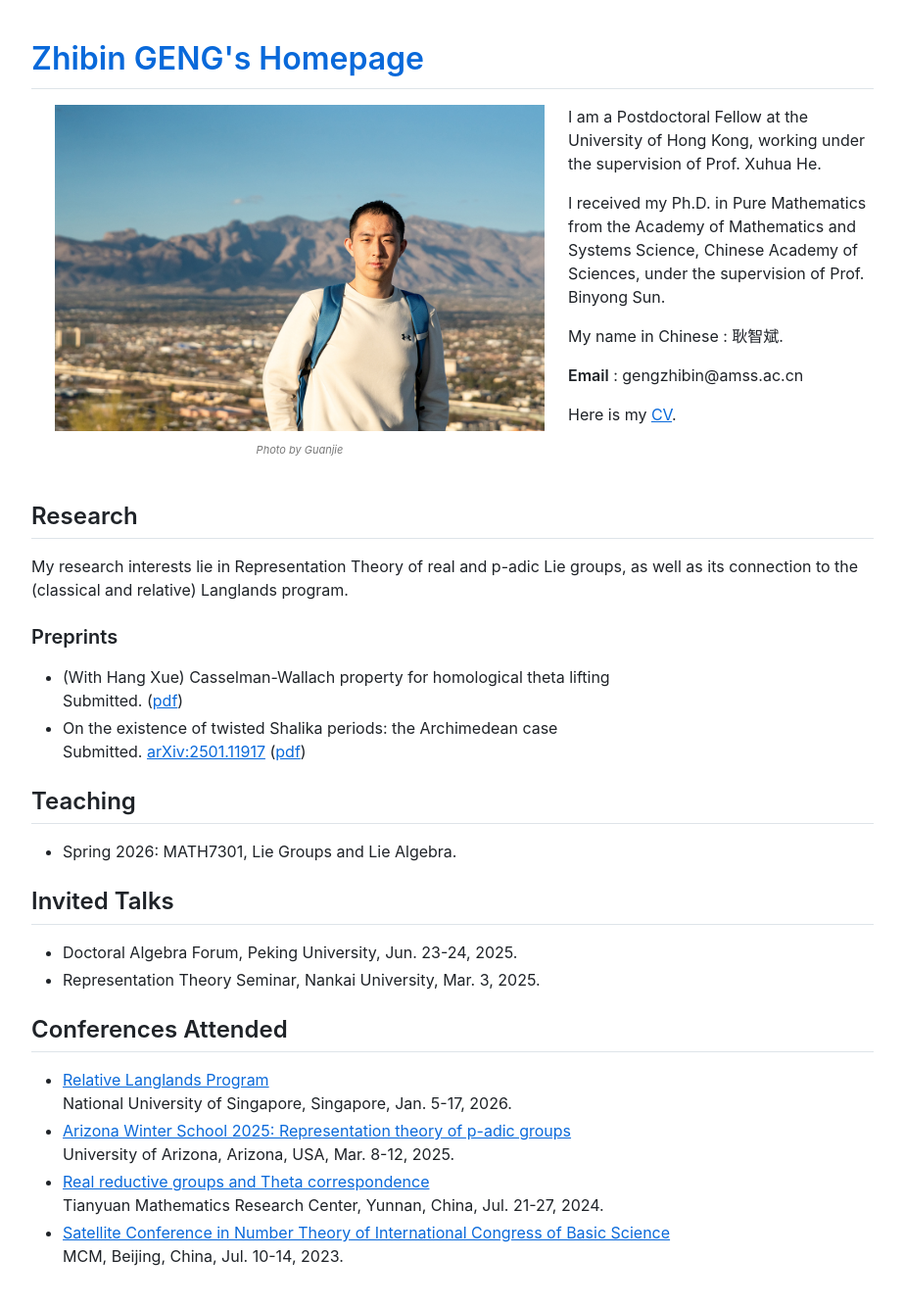
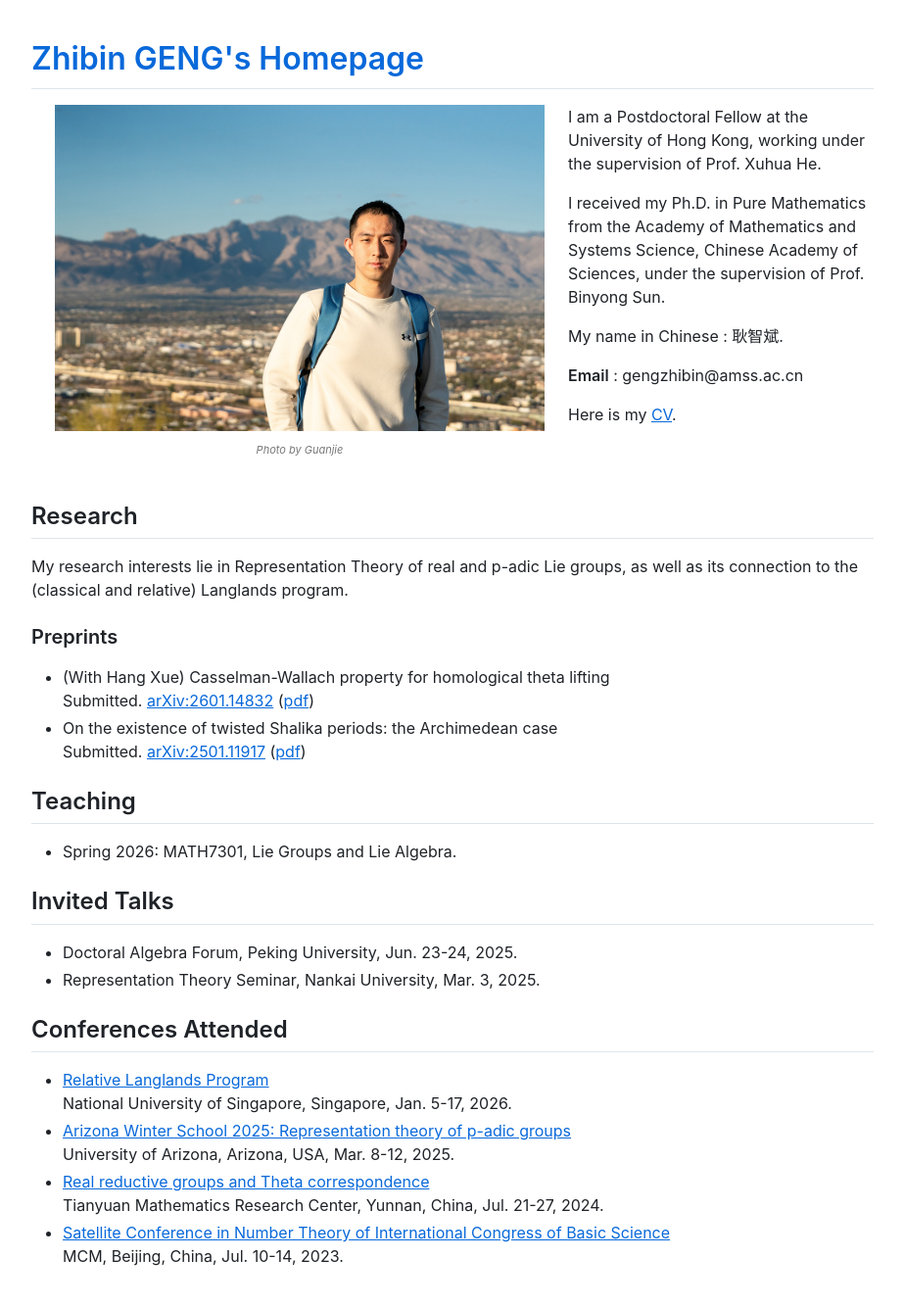
Before and after one commit to Lyle24/zhibingeng, a Jekyll site: the page built from index.md, in a window 1280 px wide. Shown: the whole page at 98% size, without its empty margins (178-1101 px from the left). Built offline with Jekyll 4.4.1, drawn with Linux system fonts in a browser that asks for light colours.

Commit message:
Update index.md

```diff
--- a/index.md
+++ b/index.md
@@ -29,7 +29,7 @@ My research interests lie in Representation Theory of real and p-adic Lie groups
 
 ### Preprints
 - (With Hang Xue) Casselman-Wallach property for homological theta lifting
-  Submitted. ([<u>pdf</u>](./Homological_Theta_CW260121.pdf))
+  Submitted. [<u>arXiv:2601.14832</u>](https://arxiv.org/abs/2601.14832) ([<u>pdf</u>](./Homological_Theta_CW260121.pdf))
 - On the existence of twisted Shalika periods: the Archimedean case
   Submitted. [<u>arXiv:2501.11917</u>](https://arxiv.org/abs/2501.11917) ([<u>pdf</u>](./Shalika_periods250224.pdf))
 
```
